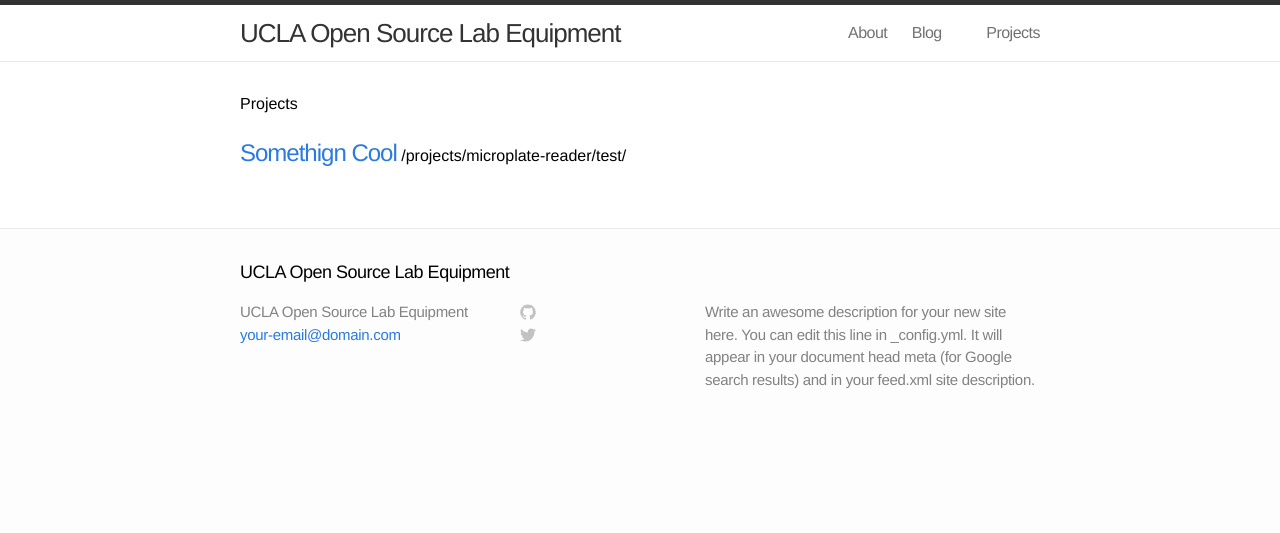
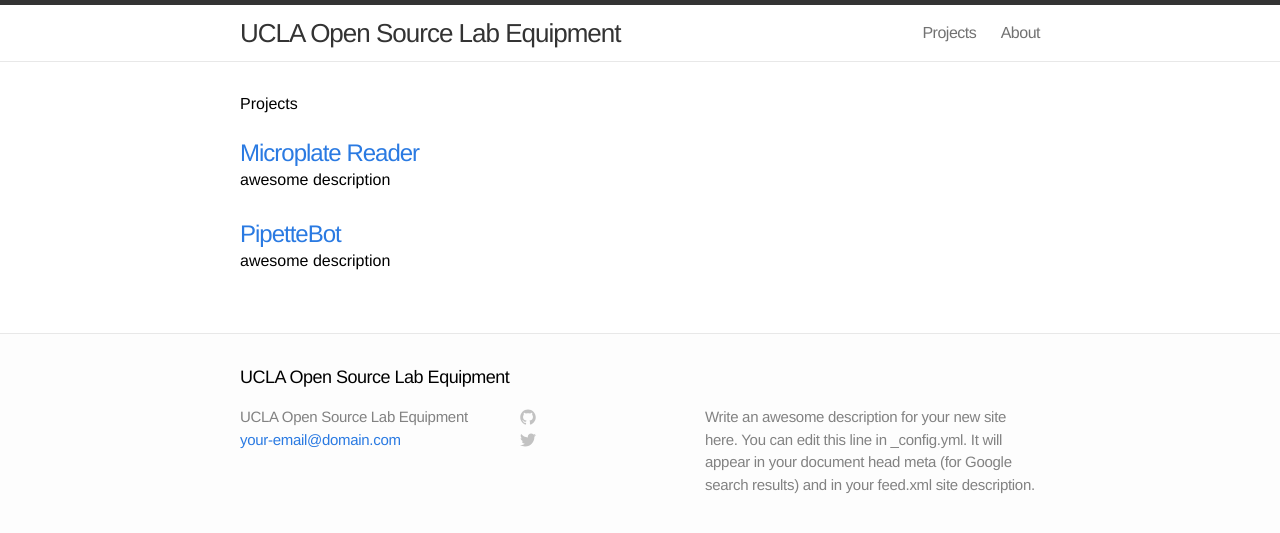
Before and after one commit to bigshahan/turbo-hipster, a Jekyll site: the page built from index.html, in a window 1280 px wide. Shown: the top 533 px of the page. Built offline with Jekyll 4.4.1, drawn with Linux system fonts in a browser that asks for light colours.

Commit message:
Added VagrantFile

```diff
--- a/_includes/header.html
+++ b/_includes/header.html
@@ -17,9 +17,11 @@
         </svg>
       </a>
       <div class="trigger">
-        {% for page in site.pages %}
-          <a class="page-link" href="{{ page.url | prepend: site.baseurl }}">{{ page.title }}</a>
-        {% endfor %}
+          <a class="page-link" href="/feed.xml"></a>
+          <a class="page-link" href="/">Projects</a>
+          <a class="page-link" href="/about/">About</a>
+          <!-- a class="page-link" href="/blog/">Blog</a -->
+      </div>
       </div>
     </nav>
 
--- a/_projects/microplate-reader/test.md
+++ b/_projects/microplate-reader/test.md
@@ -1,7 +1,7 @@
 ---
 layout: default
-title: Somethign Cool
-description: awesome
+title: Microplate Reader
+description: awesome description
 ---
 
 PipetteBot
--- a/_projects/pipettebot/cool.md
+++ b/_projects/pipettebot/cool.md
@@ -1 +1,7 @@
-# test
+---
+layout: default
+title: PipetteBot
+description: awesome description
+---
+
+cool
--- a/index.html
+++ b/index.html
@@ -11,7 +11,7 @@ title: Projects
     {% for project in site.projects %}
       <li>
         <a class="post-link" href="{{ project.url | prepend: site.baseurl }}">{{ project.title }}</a>
-        {{ project.url }}
+        <p>{{ project.description }}</p>
       </li>
     {% endfor %}
   </ul>
```
Also changed, not shown: 1 other file.
